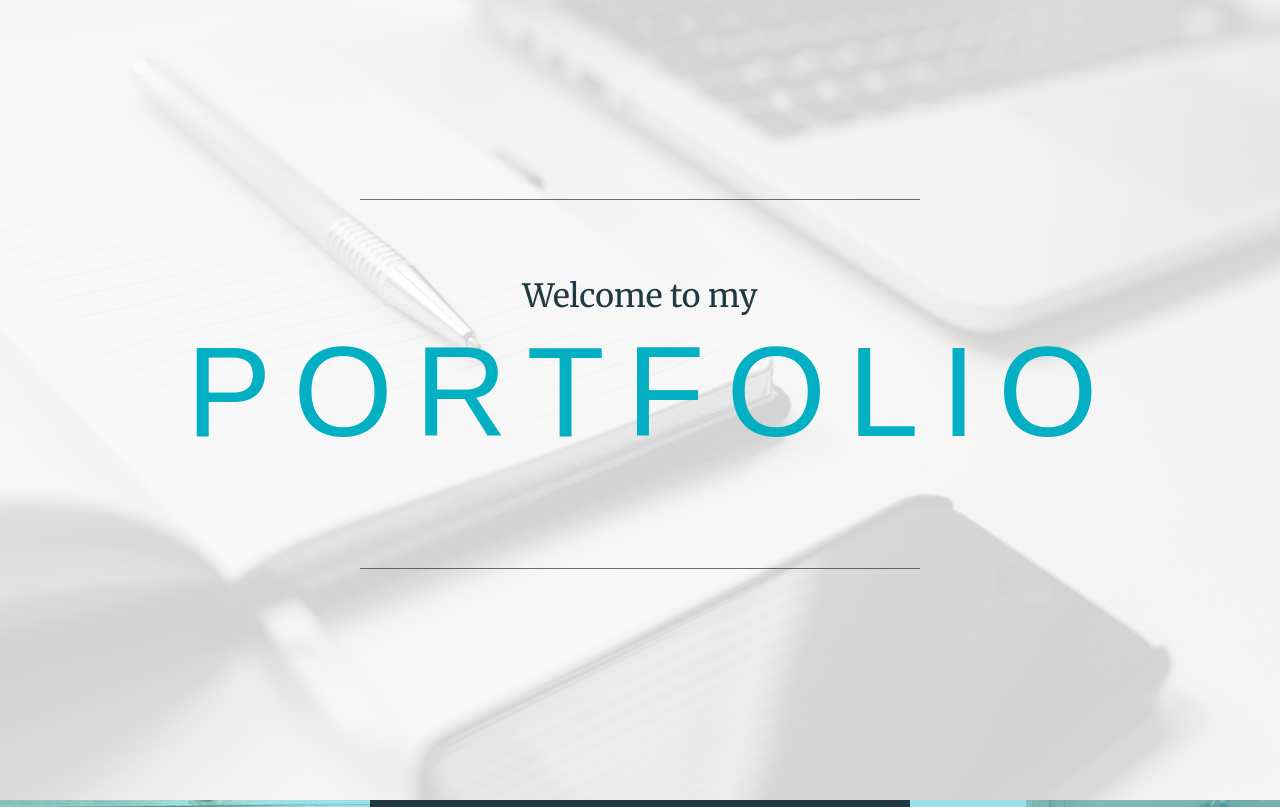
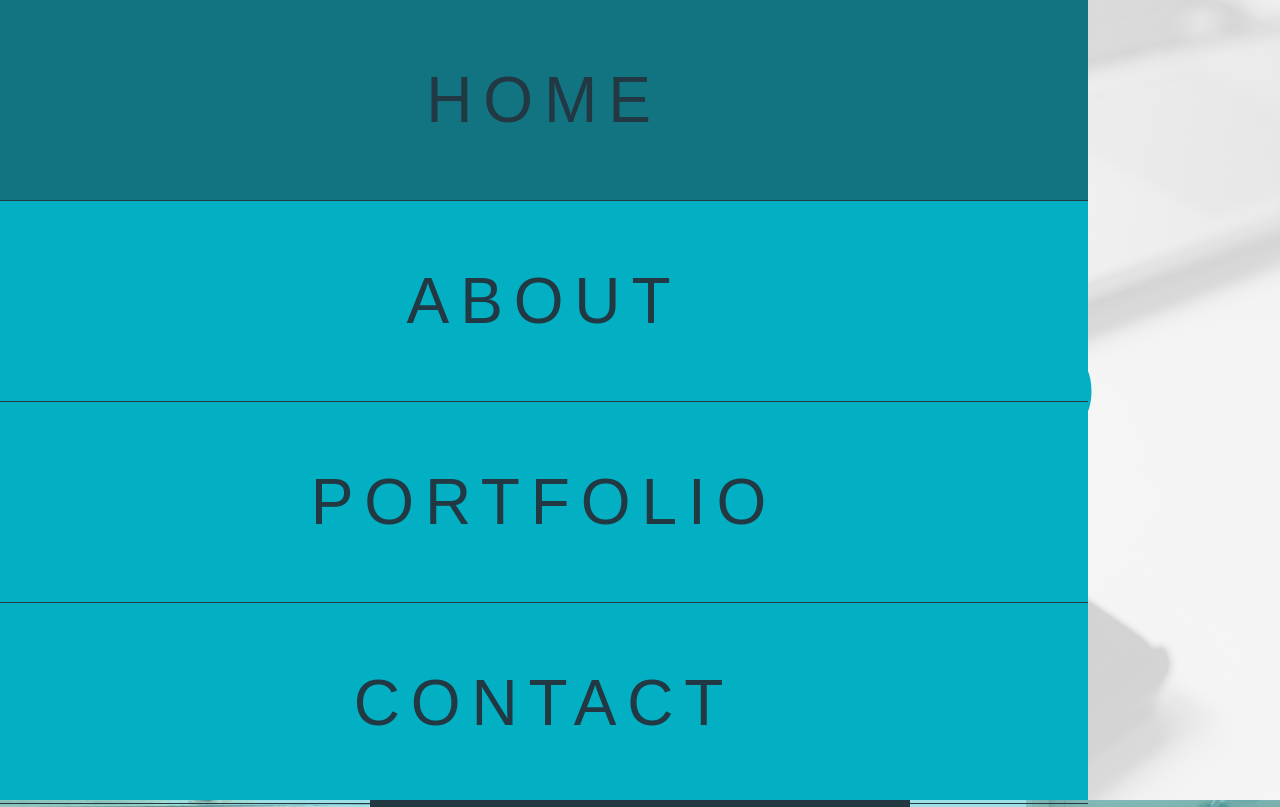
Before and after one commit to sidhlee/portfolio-site-with-css-grid, a website built with Parcel: page src/index.html in a window 1280 px wide. Shown: the top 807 px of the page. Built offline with nearby package versions, Linux system fonts and the light colour scheme; a web font is replaced by a local one.

Commit message:
Add side nav-bar + style

```diff
--- a/src/index.html
+++ b/src/index.html
@@ -8,9 +8,29 @@
 </head>
 
 <body>
+  <!-- Navigation ======================== -->
+  <nav>
+    <ul>
+      <li><a href="#home">home</a></li>
+      <li><a href="#about">about</a></li>
+      <li><a href="#portfolio">portfolio</a></li>
+      <li><a href="#contact">contact</a></li>
+    </ul>
+  </nav>
 
   <!-- Welcome - cover page ===================== -->
   <div class="welcome">
+    <!-- we're using absolute positioning on menu toggler so we're including it
+      inside the first section.
+    Also, we're using JS to control side-navbar sliding
+    so button element makes more sense than link -->
+    <button class="menu-button">
+      <svg x="0px" y="0px" viewBox="0 0 30 17" height="17" width="30">
+        <rect y="1" class="st0" width="30" height="2" />
+        <rect y="7" class="st0" width="30" height="2" />
+        <rect y="13" class="st0" width="30" height="2" />
+      </svg>
+    </button>
     <h1>Welcome to my <span>Portfolio</span></h1>
   </div>
 
--- a/src/styles/partials/_all.scss
+++ b/src/styles/partials/_all.scss
@@ -5,3 +5,4 @@
 @import "./portfolio";
 @import "./contact";
 @import "./footer";
+@import "./nav";
--- /dev/null
+++ b/src/styles/partials/_nav.scss
@@ -0,0 +1,63 @@
+.menu-button {
+  position: absolute;
+  top: 2em;
+  left: 2em;
+  background: transparent;
+  border: 0;
+}
+
+nav ul {
+  margin: 0;
+  padding: 0;
+  list-style: none;
+  display: flex;
+  flex-direction: column;
+  height: 100vh;
+  justify-content: space-around;
+  // flex-items stretch to fill entire cross-axis
+  // items will default to align-items: flex-start;
+  align-items: stretch;
+  background: $accent;
+  position: fixed;
+  top: 0;
+  bottom: 0;
+  left: 0;
+  right: 15%;
+  /* setting fixed position made nav to go under other elements (it looked like it had opacity) */
+  z-index: 10;
+
+  li {
+    border-bottom: 1px solid $dark-blue;
+    text-align: center; // add this to center after align-items: stretch;
+
+    /* Flexing doesn't work here because the space b/w border-bottom and the text
+    has nothing to do with centering <a> inside <li>. You can set its space by
+    adjusting <a>'s padding value*/
+    // display: flex;
+    // align-items: center;
+    // justify-content: center;
+    // background: lightblue;
+
+    &:hover {
+      background: rgba($dark-blue, 0.5);
+    }
+
+    a {
+      @include sans-serif($fz: 4rem, $c: $dark-blue);
+      text-decoration: none;
+      /* make top & bottom padding of each menu item equally divide the viewport height (2 * 4 = 8)
+      and you need to remove line-hight for that*/
+      padding: calc(100vh / 8) 0; // provides much larger area for clicking! don't need horizontal padding with display: block;
+      line-height: 0; // text will have no line height (and the x-axis will sit on the middle of text vertically)
+      /*
+      Link is inline by default. So the parent container (li)
+      will just be as big as the text inside link even though and the padding we added to the link
+      will just expand over li.
+      In order for li to properly contain <a> and have the space between link text and its border-bottom,
+      we need to make <a> a block | inline-block element (so that it can have a height)
+      */
+      display: block;
+      // background: pink; // to check the dimension
+    }
+  }
+}
--- a/src/styles/partials/_welcome.scss
+++ b/src/styles/partials/_welcome.scss
@@ -6,6 +6,7 @@
   display: flex;
   justify-content: center;
   align-items: center;
+  position: relative; // for menu-button position abs
 
   // this style of h1 is only used in this component
   // so we're nesting it instead of giving it a class.
```
